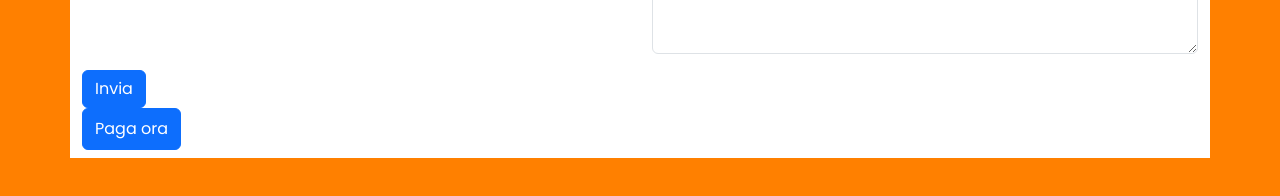
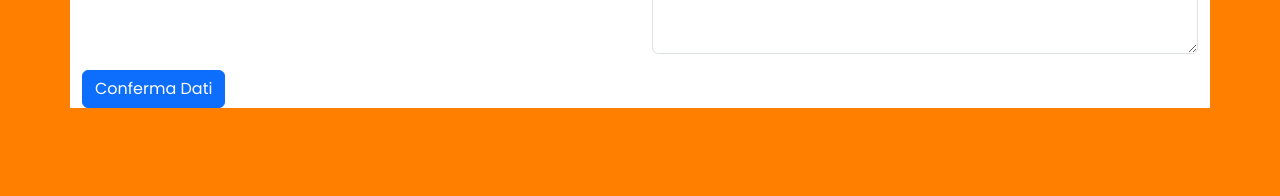
Before and after one commit to FrancescoRispoli17/deliveboo-frontend, a Vue app: page /pay in a window 1280 px wide. Shown: the part 440-636 px from the top of the page. Built offline with nearby package versions, Linux system fonts and the light colour scheme; no server answers.

Commit message:
[FIX] now the pay button is shown only when form is validated

```diff
--- a/src/components/apiComponents/UserFormInfo.vue
+++ b/src/components/apiComponents/UserFormInfo.vue
@@ -108,7 +108,7 @@
 
     <!-- Submit -->
     <button type="button" class="btn btn-primary" @click="submitForm">
-      Invia
+      Conferma Dati
     </button>
   </form>
 </template>
@@ -168,6 +168,9 @@ export default {
       if (Object.keys(this.errors).length === 0) {
         this.formData.delivery_datetime = `${this.formData.delivery_date}T${this.formData.delivery_time}`;
         this.$emit("formSubmitted", this.formData);
+        this.$emit("formValid", true); // Emesso evento per indicare che il form è valido
+      } else {
+        this.$emit("formValid", false); // Emesso evento per indicare che il form non è valido
       }
     },
     validateEmail(email) {
--- a/src/pages/PayPage.vue
+++ b/src/pages/PayPage.vue
@@ -10,11 +10,15 @@
       <div class="container">
         <div class="row">
           <!-- Passa l'evento submit form -->
-          <UserFormInfo @formSubmitted="handleFormSubmit"></UserFormInfo>
+          <UserFormInfo
+            @formSubmitted="handleFormSubmit"
+            @formValid="handleFormValid"></UserFormInfo>
+          <!-- Mostra il pulsante "Paga ora" solo se il form è valido -->
           <BraintreePayment
             ref="braintreePayment"
             :total="totale"
-            :formData="formData"></BraintreePayment>
+            :formData="formData"
+            v-if="isFormValid"></BraintreePayment>
         </div>
       </div>
     </div>
@@ -36,6 +40,7 @@ export default {
       cart: [],
       totale: null,
       formData: null, // Memorizza i dati del form
+      isFormValid: false, // Variabile per controllare la visibilità del pulsante
     };
   },
   mounted() {
@@ -48,9 +53,10 @@ export default {
     handleFormSubmit(formData) {
       // Salva i dati del form
       this.formData = formData;
-
-      // Procedi con il pagamento
-      this.$refs.braintreePayment.processPayment();
+    },
+    handleFormValid(isValid) {
+      // Imposta la visibilità del pulsante "Paga ora"
+      this.isFormValid = isValid;
     },
   },
 };
```
